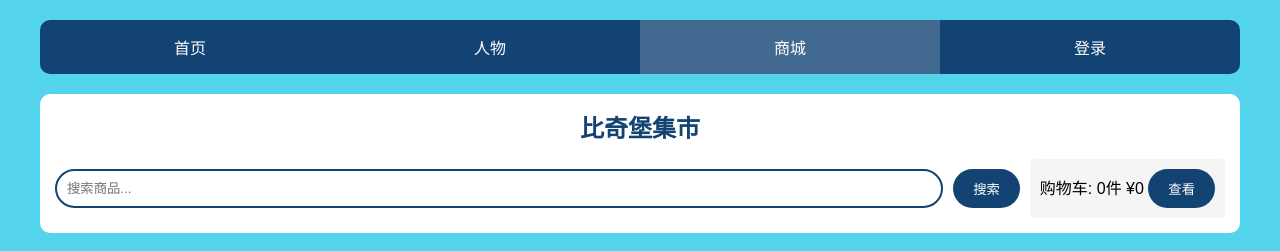
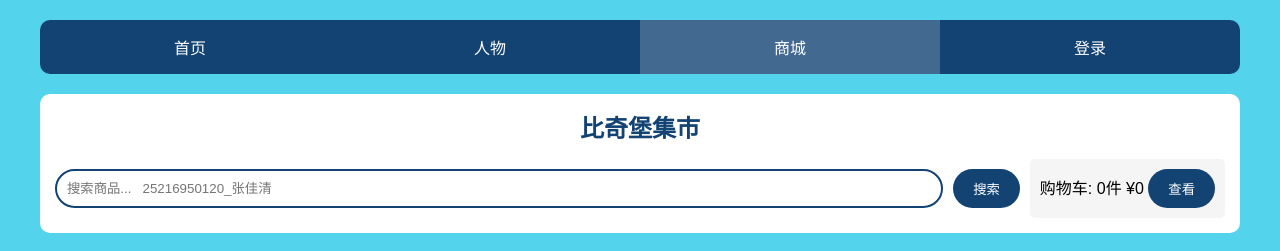
Before and after one commit to zhangjiaqing1004/qimo.github.io, a plain HTML site: page shangcheng.html in a window 1280 px wide. Shown: the top 251 px of the page. Drawn offline with Linux system fonts and the light colour scheme.

Commit message:
Update shangcheng.html

```diff
--- a/shangcheng.html
+++ b/shangcheng.html
@@ -32,7 +32,7 @@
             <h2>比奇堡集市</h2>
             <div class="search-cart">
                 <!-- 搜索输入框，支持回车键搜索 -->
-                <input type="text" id="searchInput" placeholder="搜索商品..." onkeypress="if(event.key=='Enter')search()">
+                <input type="text" id="searchInput" placeholder="搜索商品...   25216950120_张佳清" onkeypress="if(event.key=='Enter')search()">
                 <button onclick="search()">搜索</button>
                 <!-- 购物车信息显示：商品数量和总价 -->
                 <div class="cart-info">
@@ -160,4 +160,5 @@ document.addEventListener('click',e=>{if(e.target.id=='cartModal')hideCart()});
 updateCart();
 </script>
 </body>
+
 </html>
```
